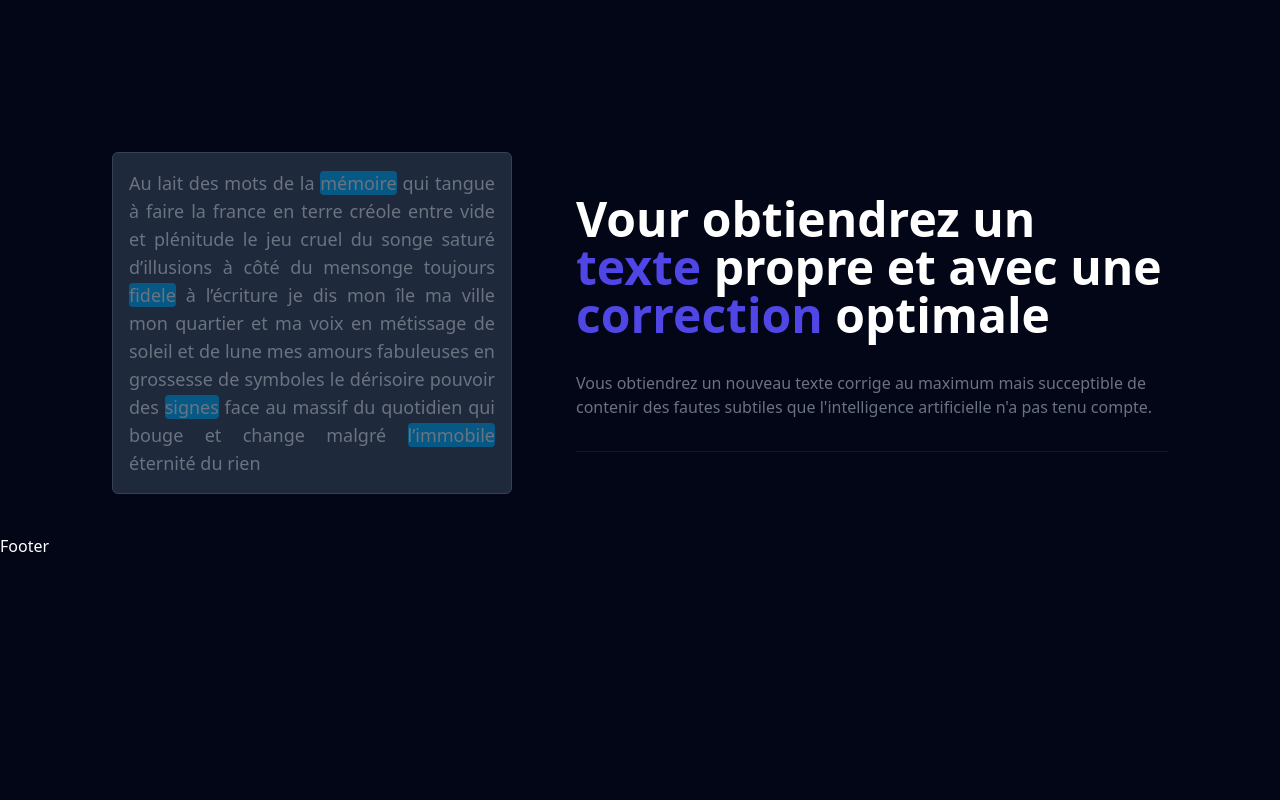
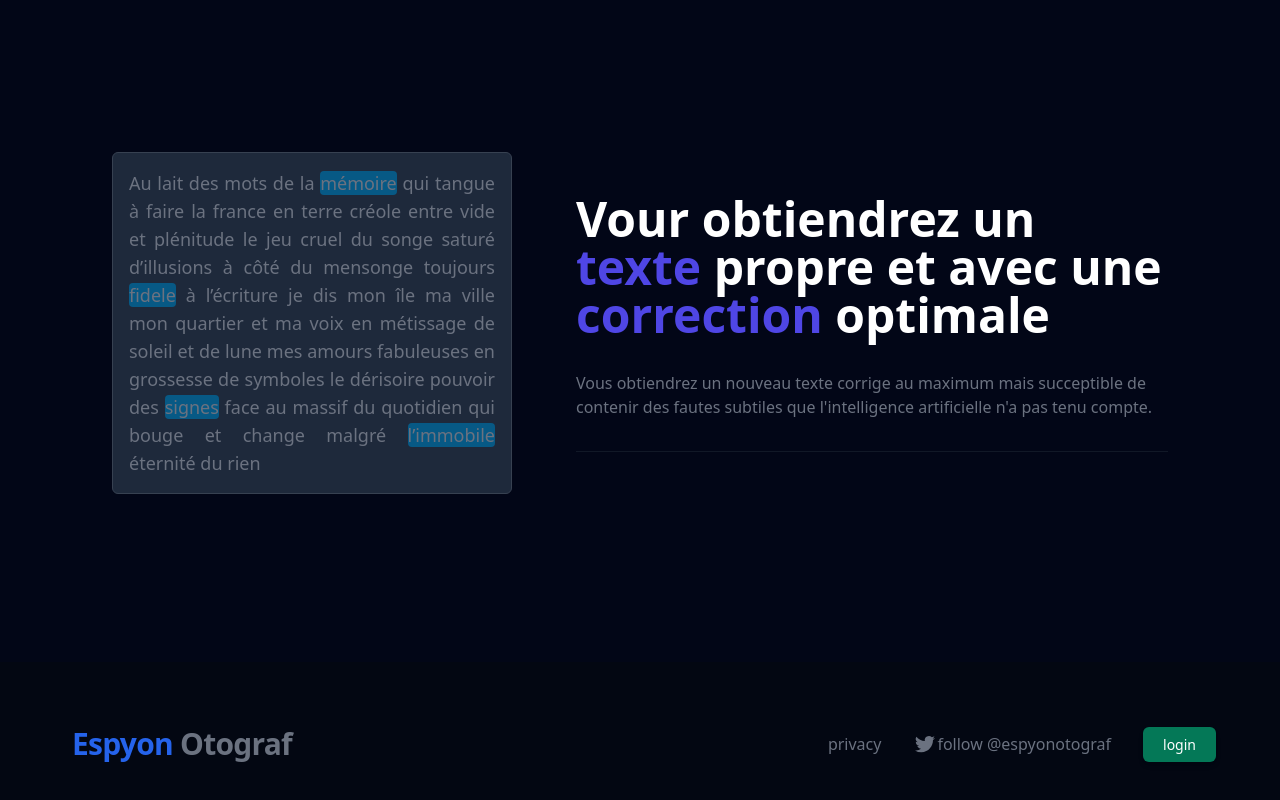
Before and after one commit to sarilusblaise/espyon-otograf, a Next.js app: page / in a window 1280 px wide. Shown: the part 1235-2035 px from the top of the page. Before the commit the page ends 1793 px from the top, so only its background shows below. Built offline with nearby package versions, Linux system fonts and the light colour scheme.

Commit message:
installed firebase for managing login and signup feature

```diff
--- a/components/Footer.jsx
+++ b/components/Footer.jsx
@@ -1,5 +1,43 @@
 import React from 'react';
-
+import Link from 'next/link';
 export default function Footer() {
-	return <div>Footer</div>;
+	return (
+		<footer className='text-gray-500 bg-gray-950 flex flex-col justify-center items-center p-16 gap-8 md:flex-row md:justify-between mt-32'>
+			<Link href='/'>
+				<h1 className='sm:text-3xl text-xl font-bold ml-2 tracking-tight'>
+					<span className='text-blue-600'>Espyon</span> Otograf
+				</h1>
+			</Link>
+			<ul className='flex flex-col justify-center items-center gap-8 md:flex-row md:justify-between'>
+				<li>
+					<Link href='' className='hover:text-gray-300 transition'>
+						privacy
+					</Link>
+				</li>
+				<li>
+					<Link
+						href=''
+						className='group flex flex-row hover:text-gray-300 transition'
+						aria-label='TaxPal on Twitter'
+					>
+						<svg
+							aria-hidden='true'
+							className='h-6 w-6 fill-gray-500 group-hover:fill-gray-300 transition'
+						>
+							<path d='M8.29 20.251c7.547 0 11.675-6.253 11.675-11.675 0-.178 0-.355-.012-.53A8.348 8.348 0 0 0 22 5.92a8.19 8.19 0 0 1-2.357.646 4.118 4.118 0 0 0 1.804-2.27 8.224 8.224 0 0 1-2.605.996 4.107 4.107 0 0 0-6.993 3.743 11.65 11.65 0 0 1-8.457-4.287 4.106 4.106 0 0 0 1.27 5.477A4.073 4.073 0 0 1 2.8 9.713v.052a4.105 4.105 0 0 0 3.292 4.022 4.093 4.093 0 0 1-1.853.07 4.108 4.108 0 0 0 3.834 2.85A8.233 8.233 0 0 1 2 18.407a11.615 11.615 0 0 0 6.29 1.84' />
+						</svg>
+						follow @espyonotograf
+					</Link>
+				</li>
+				<li>
+					<Link
+						href=''
+						className=' max-w-fit  space-x-2 rounded-md text-white px-5 py-2 text-sm shadow-md hover:bg-emerald-600 bg-emerald-700 font-medium transition'
+					>
+						login
+					</Link>
+				</li>
+			</ul>
+		</footer>
+	);
 }
--- a/package.json
+++ b/package.json
@@ -15,6 +15,7 @@
     "autoprefixer": "10.4.14",
     "eslint": "8.43.0",
     "eslint-config-next": "13.4.7",
+    "firebase": "^10.0.0",
     "next": "13.4.7",
     "postcss": "8.4.24",
     "react": "18.2.0",
```
Also changed, not shown: 1 other file (tests, documents, lock files or other folders).
